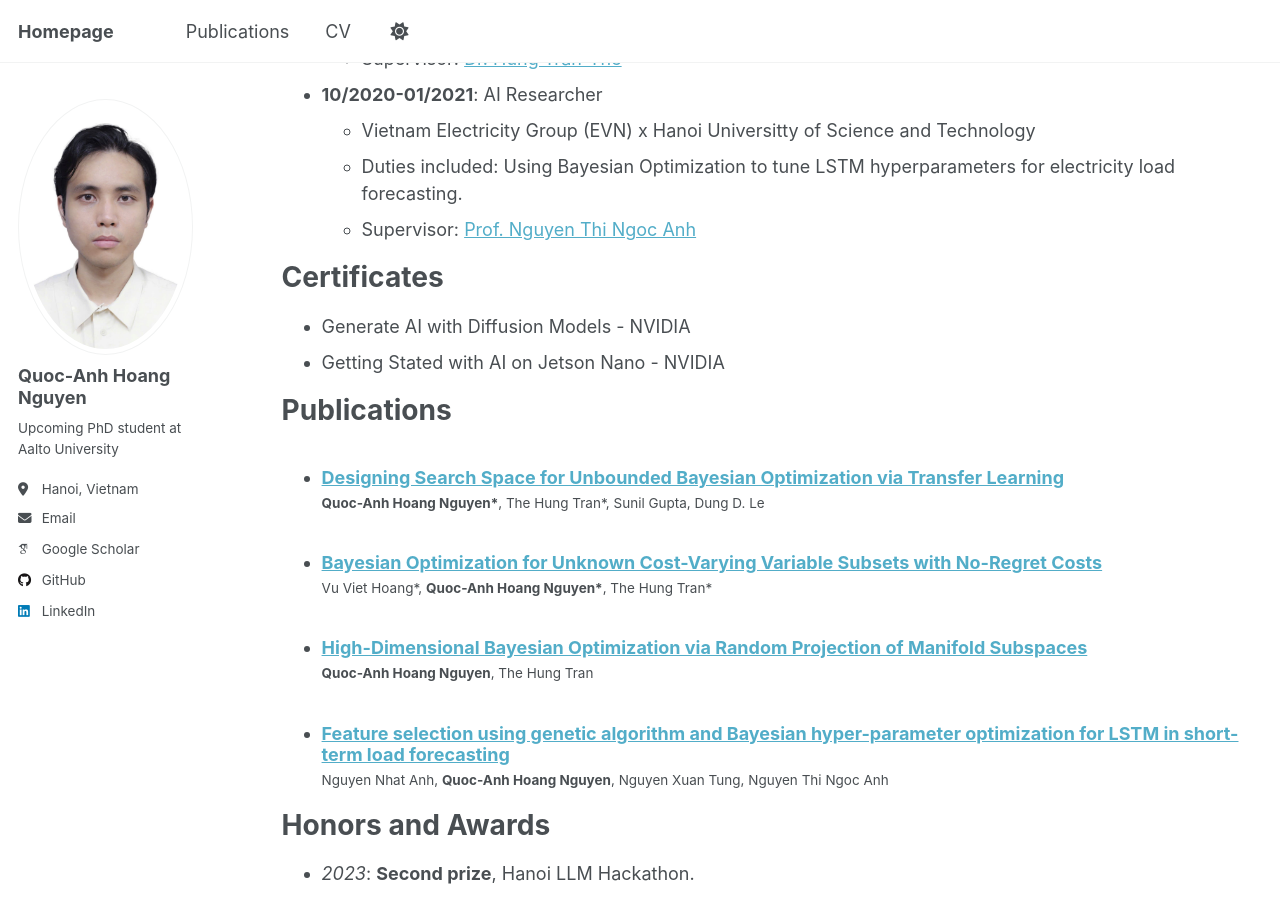
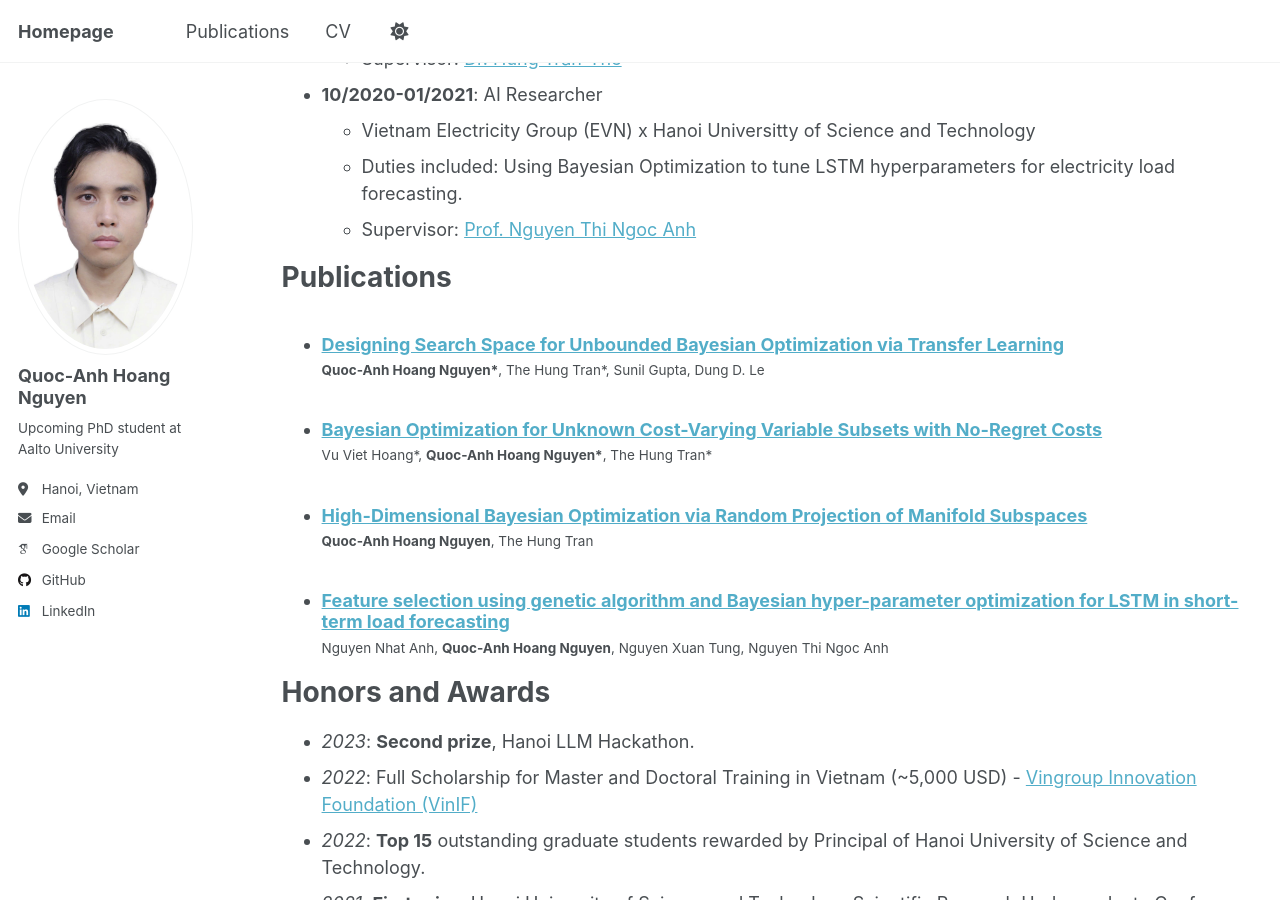
Before and after one commit to QuocAnh261100/QuocAnh261100.github.io, a Jekyll site: the page built from _pages/cv.md, in a window 1280 px wide and 900 px high, scrolled down 1019 px. Built offline with Jekyll 4.4.1, drawn with Linux system fonts in a browser that asks for light colours; some web fonts are replaced; a script that is not in the unit is left out.

Commit message:
Update CV

```diff
--- a/_pages/cv.md
+++ b/_pages/cv.md
@@ -44,11 +44,6 @@ Work experience
   * Duties included: Using Bayesian Optimization to tune LSTM hyperparameters for electricity load forecasting.
   * Supervisor: [Prof. Nguyen Thi Ngoc Anh](https://scholar.google.com/citations?user=x-H87vsAAAAJ&hl=en)
 
-Certificates
-======
-* Generate AI with Diffusion Models - NVIDIA
-* Getting Stated with AI on Jetson Nano - NVIDIA
-
 Publications
 ======
   <ul>{% for post in site.publications reversed %}
```
